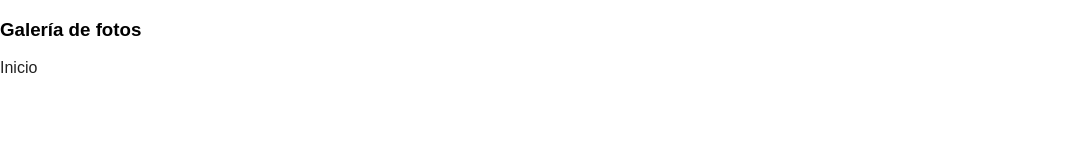
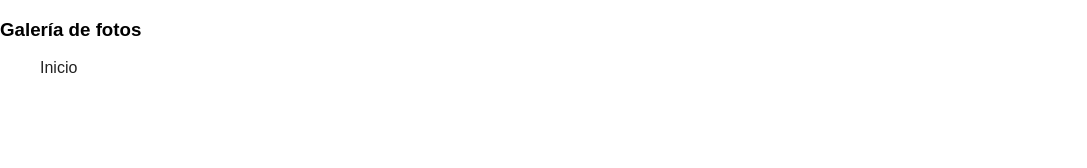
Before and after one commit to Gonzalosdesign/pfc_AAA, a plain HTML site: page galeria.html in a window 1280 px wide. Shown: the top 168 px of the page, without its empty margins (0-1087 px from the left). Drawn offline with Linux system fonts and the light colour scheme.

Commit message:
ajustes en links

```diff
--- a/estilosGRID.css
+++ b/estilosGRID.css
@@ -47,6 +47,7 @@ div, li, a, ul{
 
 li:hover {
     background-color: #222;
+    color: yellow;
 }
 
 a:hover {
--- a/galeria.html
+++ b/galeria.html
@@ -8,7 +8,9 @@
 </head>
 <body>
     <h3>Galería de fotos</h3>
-    <a href="./index.html" id="Galeria">Inicio</a>
+    <ul>
+        <li><a href="./index.html" id="Galeria">Inicio</a></li>
+    </ul>
     <div class="gallery">
       <img src="./fotos/70 Aniversario-16.jpg" alt="70 Aniversario-16">
       <img src="./fotos/70 Aniversario-36.jpg" alt="70 Aniversario-36">
```
